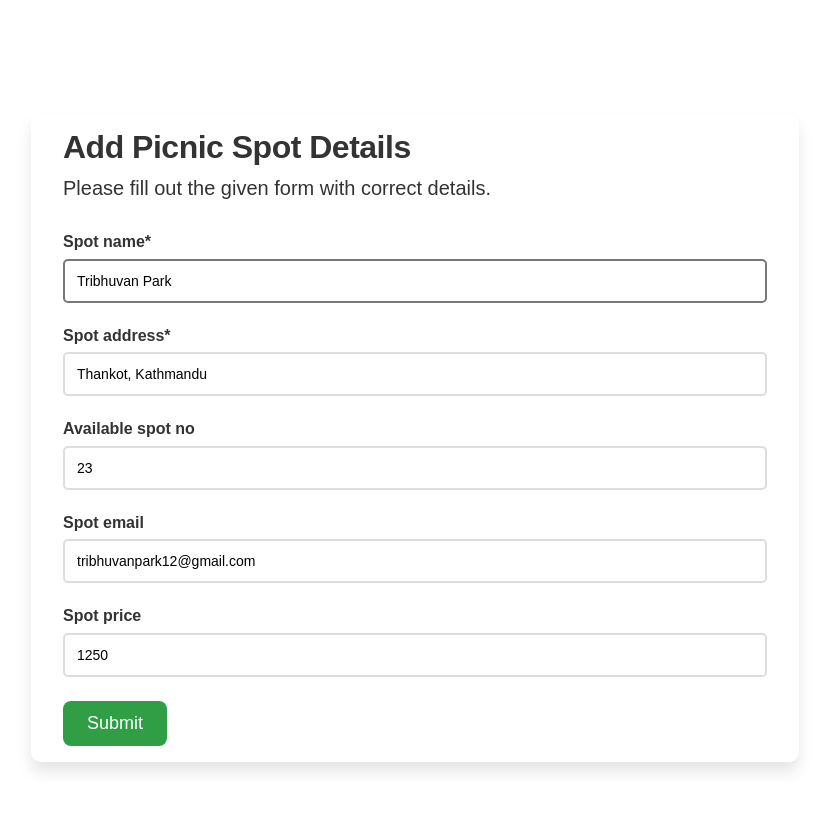
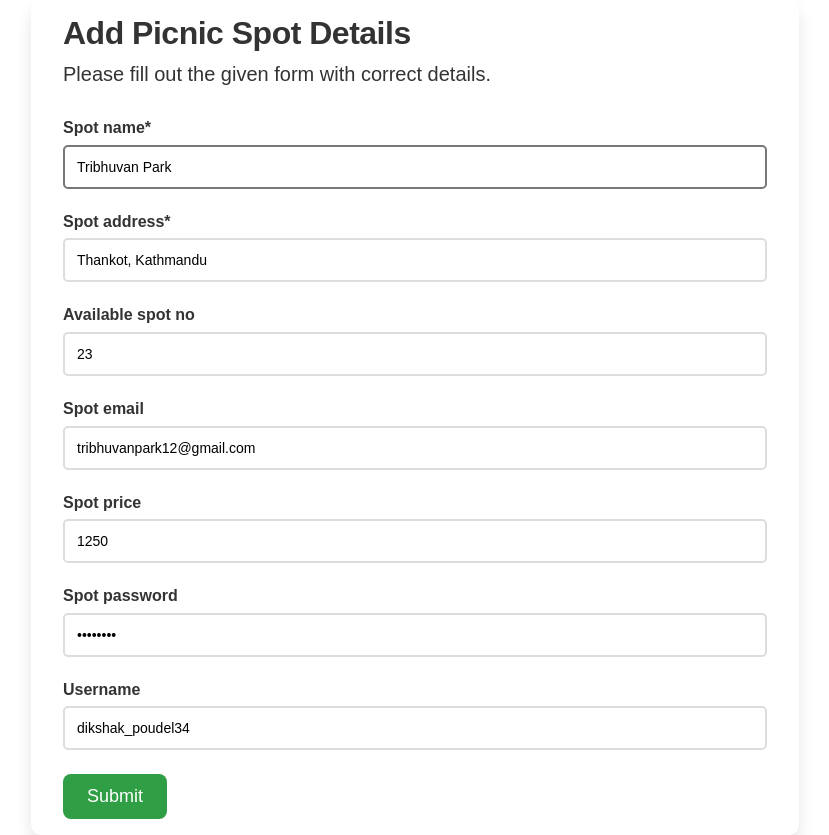
Before and after one commit to dikxak/json-form-schema-generator, a React (Create React App) app: page / in a window 1280 px wide. Shown: the whole page, without its empty margins (225-1054 px from the left). Before the commit the page ends 800 px from the top, so only its background shows below. Built offline with nearby package versions, Linux system fonts and the light colour scheme; the HTML template or start-up script is replaced by a standard one.

Commit message:
add basic form validation and change the schema and data structure accordingly

```diff
--- a/src/JSON/form-data.json
+++ b/src/JSON/form-data.json
@@ -3,5 +3,7 @@
   "spotAddress": "Thankot, Kathmandu",
   "availableSpotNo": 23,
   "spotEmail": "tribhuvanpark12@gmail.com",
-  "spotPrice": 1250
+  "spotPrice": 1250,
+  "spotPassword": "password",
+  "username": "dikshak_poudel34"
 }
--- a/src/JSON/json-form-schema.json
+++ b/src/JSON/json-form-schema.json
@@ -3,13 +3,13 @@
   "description": "Please fill out the given form with correct details.",
   "items": {
     "spotName": {
-      "type": "string",
+      "type": "text",
       "label": "Spot name",
       "placeholder": "Enter full name of the spot",
       "required": true
     },
     "spotAddress": {
-      "type": "string",
+      "type": "text",
       "label": "Spot address",
       "placeholder": "Enter full address of the spot",
       "required": true
@@ -20,7 +20,7 @@
       "placeholder": "Enter number of spot available"
     },
     "spotEmail": {
-      "type": "string",
+      "type": "email",
       "label": "Spot email",
       "placeholder": "Enter spot email address"
     },
@@ -28,6 +28,16 @@
       "type": "number",
       "label": "Spot price",
       "placeholder": "Enter price per visit"
+    },
+    "spotPassword": {
+      "type": "password",
+      "label": "Spot password",
+      "placeholder": "Enter password for your spot"
+    },
+    "username": {
+      "type": "text",
+      "label": "Username",
+      "placeholder": "Enter username"
     }
   }
 }
--- a/src/components/Form/Form.js
+++ b/src/components/Form/Form.js
@@ -1,4 +1,4 @@
-import React, { useRef, useEffect, useState } from 'react';
+import React, { useRef, useEffect, useState, useReducer } from 'react';
 import ReactDOM from 'react-dom';
 
 import Button from '../Button/Button';
@@ -6,13 +6,111 @@ import Warning from '../Warning/Warning';
 
 import styles from './Form.module.css';
 
+const initialValidityState = {
+  isValid: true,
+  message: '',
+};
+
+const validityReducer = (state, action) => {
+  if (action.type === 'USER_INPUT') {
+    return { isValid: action.state, message: action.userMsg };
+  }
+  return initialValidityState;
+};
+
+/**
+ * Capitalize and returns the first letter of the given sentence/word
+ * @param {string} str - word/sentence whose first letter should be capitalized
+ * @returns {string}
+ */
+const capitalizeWord = (str = 'word') => {
+  let result = '';
+
+  str.split('').forEach((letter, i) => {
+    if (i === 0) {
+      result += letter.toUpperCase();
+    } else if (letter.toUpperCase() === letter) {
+      result += ` ${letter.toLowerCase()}`;
+    } else {
+      result += letter;
+    }
+  });
+
+  return result;
+};
+
+/**
+ * Checks if email address contains more than one '@' or '.' symbol.
+ * @param {string} email - email address to be validated
+ * @returns {boolean}
+ */
+const checkMoreAtAndDot = (email = 'example@example.com') => {
+  let atCount = 0;
+  let dotCount = 0;
+
+  email.split('').forEach(item => {
+    if (item === '@') atCount++;
+    if (item === '.') dotCount++;
+  });
+
+  if (atCount > 1 || dotCount > 1) return true;
+
+  return false;
+};
+
+/**
+ * Returns the final expression of the provided conditions for email validation.
+ * @param {object} e - event object of the input field
+ * @returns {boolean}
+ */
+const emailValidationExpression = e => {
+  return (
+    // email must contain '@' and '.' and should not contain ' ' space
+    e.target.type === 'email' &&
+    (!e.target.value.trim().includes('@') ||
+      !e.target.value.trim().includes('.') ||
+      e.target.value.trim().includes(' ') ||
+      !(
+        // some value must be present after '@' and, the value present can not be '.'
+        (
+          e.target.value.trim().indexOf('@') + 1 < e.target.value.length &&
+          e.target.value.at(e.target.value.trim().indexOf('@') + 1) !== '.'
+        )
+      ) ||
+      checkMoreAtAndDot(e.target.value) ||
+      !(e.target.value.trim().indexOf('.') + 1 < e.target.value.length))
+  );
+};
+
+/**
+ * Validates that the username only contains alphabet, numeric, underscore and dash value
+ * If username contains value rather than defined above, false is returned else true is returned.
+ * @param {string} username - value for the username
+ * @returns {boolean}
+ */
+const validateUserName = (username = 'username') => {
+  let flag = true;
+
+  username.split('').forEach(letter => {
+    if (!/^[a-zA-Z0-9_-]/.test(letter)) {
+      flag = false;
+    }
+  });
+
+  return flag;
+};
+
 const Form = props => {
   const { title, description, items } = props.schema;
   const { data } = props;
 
+  const [inputValidityState, dispatchValidityState] = useReducer(
+    validityReducer,
+    initialValidityState
+  );
+
   const inputRef = useRef();
   const [inputData, setInputData] = useState(data);
-  const [isInputValid, setIsInputValid] = useState(true);
   const [isFormValid, setIsFormValid] = useState(true);
   const [focusableEl, setFocusableEl] = useState();
 
@@ -34,6 +132,7 @@ const Form = props => {
   initializeObjList();
 
   useEffect(() => {
+    // When the page is loaded, set focus to the first input element else wherever the input is invalid.
     if (focusableEl) {
       focusableEl.focus();
     } else {
@@ -41,12 +140,62 @@ const Form = props => {
     }
   }, [focusableEl]);
 
+  /**
+   * Handles the input change in the input element and also validates the inputs
+   * @param {object} e - Event input object where the input has occurred
+   */
   const inputChangeHandler = e => {
-    if (e.target.value.trim().length === 0) {
-      setFocusableEl(e.target);
-      setIsInputValid(false);
-      return;
-    }
+    if (e.target.value.trim().length === 0 && e.target.name !== 'username') {
+      // Validate for empty value
+      dispatchValidityState({
+        type: 'USER_INPUT',
+        state: false,
+        userMsg: `${capitalizeWord(e.target.id)} can not be empty.`,
+      });
+    } else if (emailValidationExpression(e)) {
+      // Validate for email, email must contain '@' and '.'
+      dispatchValidityState({
+        type: 'USER_INPUT',
+        state: false,
+        userMsg: `The input is not a valid email address.`,
+      });
+    } else if (
+      e.target.type === 'password' &&
+      e.target.value.trim().length < 8
+    ) {
+      // Validate for password, if length is less than 8, password is invalid.
+      dispatchValidityState({
+        type: 'USER_INPUT',
+        state: false,
+        userMsg: `${capitalizeWord(
+          e.target.id
+        )} must be at least 8 characters long.`,
+      });
+    } else if (
+      e.target.name === 'username' &&
+      (e.target.value.trim().length < 6 || e.target.value.trim().length > 20)
+    ) {
+      console.log('this');
+      dispatchValidityState({
+        type: 'USER_INPUT',
+        state: false,
+        userMsg: `${capitalizeWord(
+          e.target.name
+        )} must contain more than 6 and less than 20 characters`,
+      });
+    } else if (
+      e.target.name === 'username' &&
+      !validateUserName(e.target.value.trim())
+    ) {
+      dispatchValidityState({
+        type: 'USER_INPUT',
+        state: false,
+        userMsg: `${capitalizeWord(
+          e.target.name
+        )} should only contain alphabet, number, underscore or dash.`,
+      });
+    } else {
+      dispatchValidityState({ type: 'USER_INPUT', state: true, userMsg: '' });
 
       setInputData(prevData => {
         const nextData = { ...prevData };
@@ -57,12 +206,16 @@ const Form = props => {
 
         return nextData;
       });
+    }
+
+    // Set the focusable element to the element which have invalid input.
+    setFocusableEl(e.target);
   };
 
   const formSubmitHandler = e => {
     e.preventDefault();
 
-    if (!isInputValid) {
+    if (!inputValidityState.isValid) {
       setIsFormValid(false);
       return;
     }
@@ -108,9 +261,25 @@ const Form = props => {
                   placeholder={obj.placeholder}
                   onChange={inputChangeHandler}
                 />
+
+                {
+                  // Select under which element the warning message should be displayed.
+                  focusableEl && focusableEl.id === obj.key ? (
+                    !inputValidityState.isValid ? (
+                      <p className={styles['input-warning-msg']}>
+                        *{inputValidityState.message}
+                      </p>
+                    ) : (
+                      ''
+                    )
+                  ) : (
+                    ''
+                  )
+                }
               </div>
             );
           })}
+
           <Button type="submit" className={styles['btn-submit']}>
             Submit
           </Button>
--- a/src/components/Form/Form.module.css
+++ b/src/components/Form/Form.module.css
@@ -69,6 +69,11 @@
   background-color: #40c057;
 }
 
+.input-warning-msg {
+  color: #f03e3e;
+  font-size: 1.4rem;
+}
+
 @media (max-width: 39em) {
   .form-container {
     max-width: 95%;
```
Lines whose indentation alone changed are shown as unchanged.
